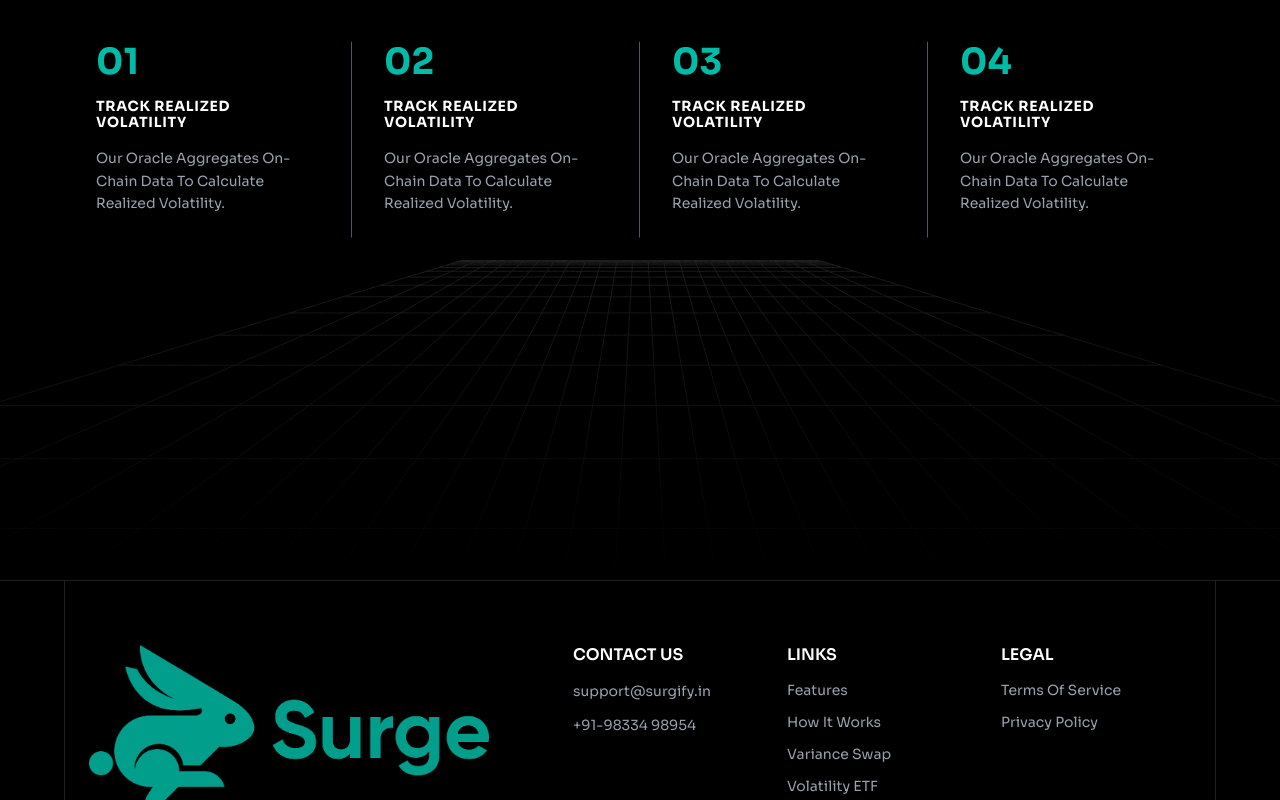
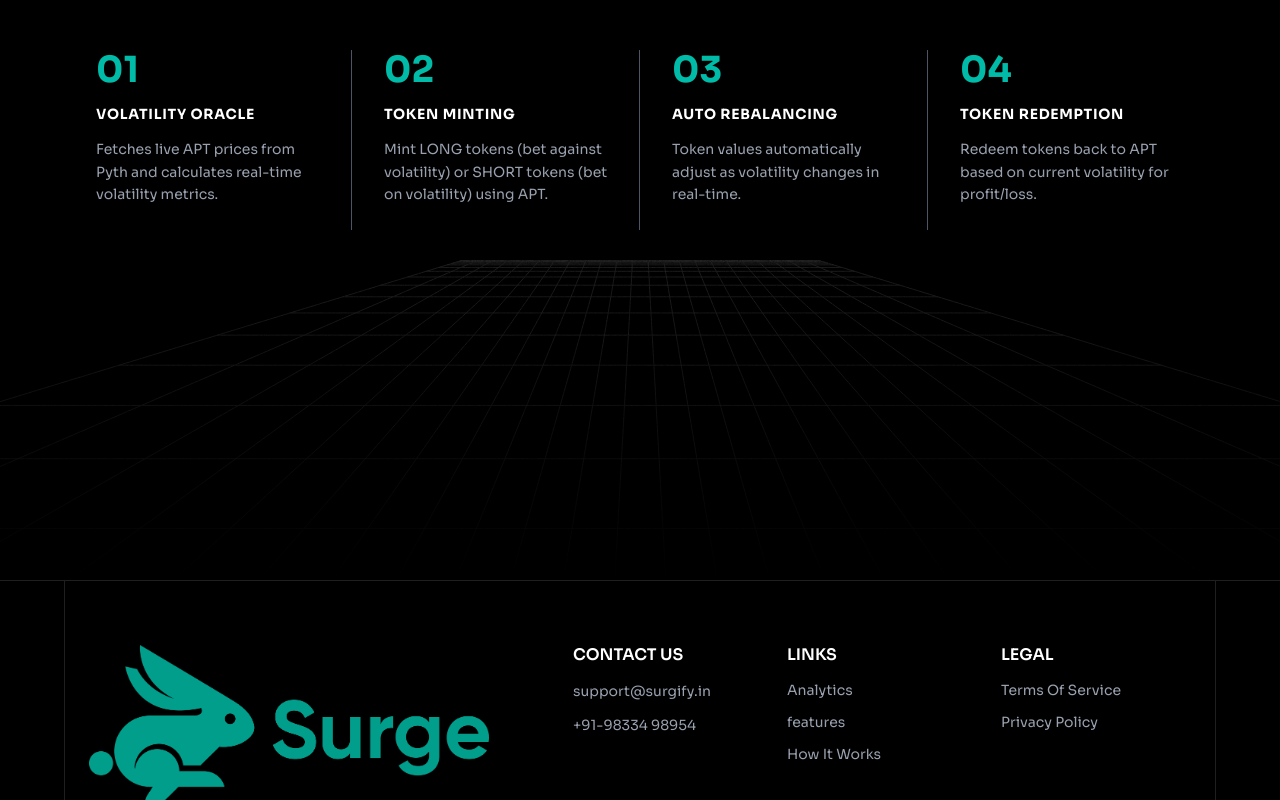
Before and after one commit to ragingrahul/surge-landing, a Next.js app: page / in a window 1280 px wide. Shown: the part 2440-3240 px from the top of the page. Built offline with nearby package versions, Linux system fonts and the light colour scheme.

Commit message:
fix: modified text for how it works

```diff
--- a/app/components/Footer.tsx
+++ b/app/components/Footer.tsx
@@ -40,28 +40,22 @@ const Footer = () => {
               <h4 className="text-white font-semibold mb-4">LINKS</h4>
               <div className="space-y-3">
                 <Link
-                  href="/features"
+                  href="#analytics"
                   className="block text-gray-400 hover:text-teal-400 text-sm transition-colors"
                 >
-                  Features
+                  Analytics
                 </Link>
                 <Link
-                  href="/how-it-works"
+                  href="#features"
+                  className="block text-gray-400 hover:text-teal-400 text-sm transition-colors"
+                >
+                  features
+                </Link>
+                <Link
+                  href="#how-it-works"
                   className="block text-gray-400 hover:text-teal-400 text-sm transition-colors"
                 >
                   How It Works
-                </Link>
-                <Link
-                  href="/variance-swap"
-                  className="block text-gray-400 hover:text-teal-400 text-sm transition-colors"
-                >
-                  Variance Swap
-                </Link>
-                <Link
-                  href="/volatility-etf"
-                  className="block text-gray-400 hover:text-teal-400 text-sm transition-colors"
-                >
-                  Volatility ETF
                 </Link>
               </div>
             </div>
--- a/app/components/HowItWorks.tsx
+++ b/app/components/HowItWorks.tsx
@@ -5,27 +5,27 @@ const HowItWorks = () => {
   const steps = [
     {
       number: "01",
-      title: "TRACK REALIZED VOLATILITY",
+      title: "VOLATILITY ORACLE",
       description:
-        "Our Oracle Aggregates On-Chain Data To Calculate Realized Volatility.",
+        "Fetches live APT prices from Pyth and calculates real-time volatility metrics.",
     },
     {
       number: "02",
-      title: "TRACK REALIZED VOLATILITY",
+      title: "TOKEN MINTING",
       description:
-        "Our Oracle Aggregates On-Chain Data To Calculate Realized Volatility.",
+        "Mint LONG tokens (bet against volatility) or SHORT tokens (bet on volatility) using APT.",
     },
     {
       number: "03",
-      title: "TRACK REALIZED VOLATILITY",
+      title: "AUTO REBALANCING",
       description:
-        "Our Oracle Aggregates On-Chain Data To Calculate Realized Volatility.",
+        "Token values automatically adjust as volatility changes in real-time.",
     },
     {
       number: "04",
-      title: "TRACK REALIZED VOLATILITY",
+      title: "TOKEN REDEMPTION",
       description:
-        "Our Oracle Aggregates On-Chain Data To Calculate Realized Volatility.",
+        "Redeem tokens back to APT based on current volatility for profit/loss.",
     },
   ];
 
```
